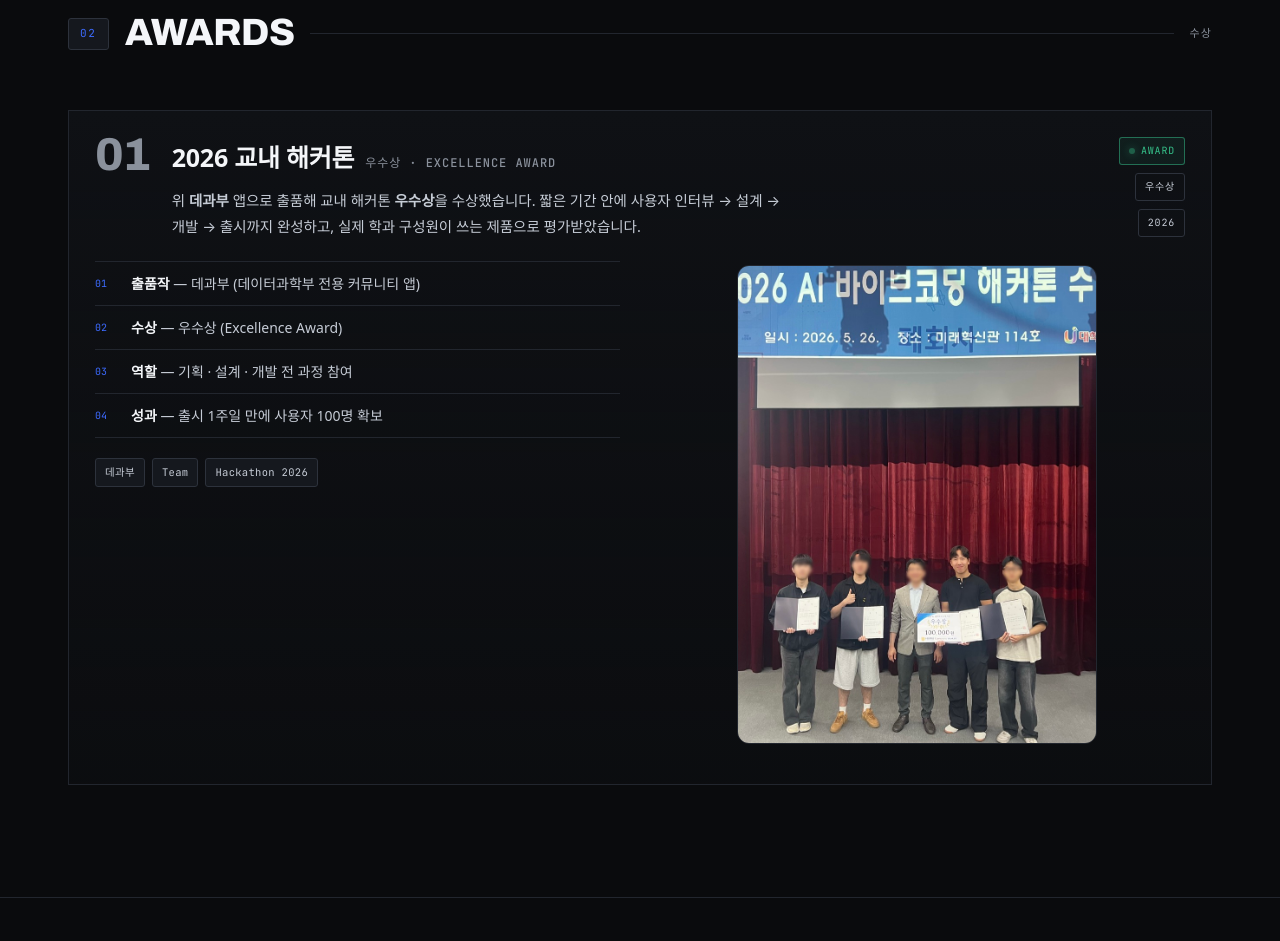
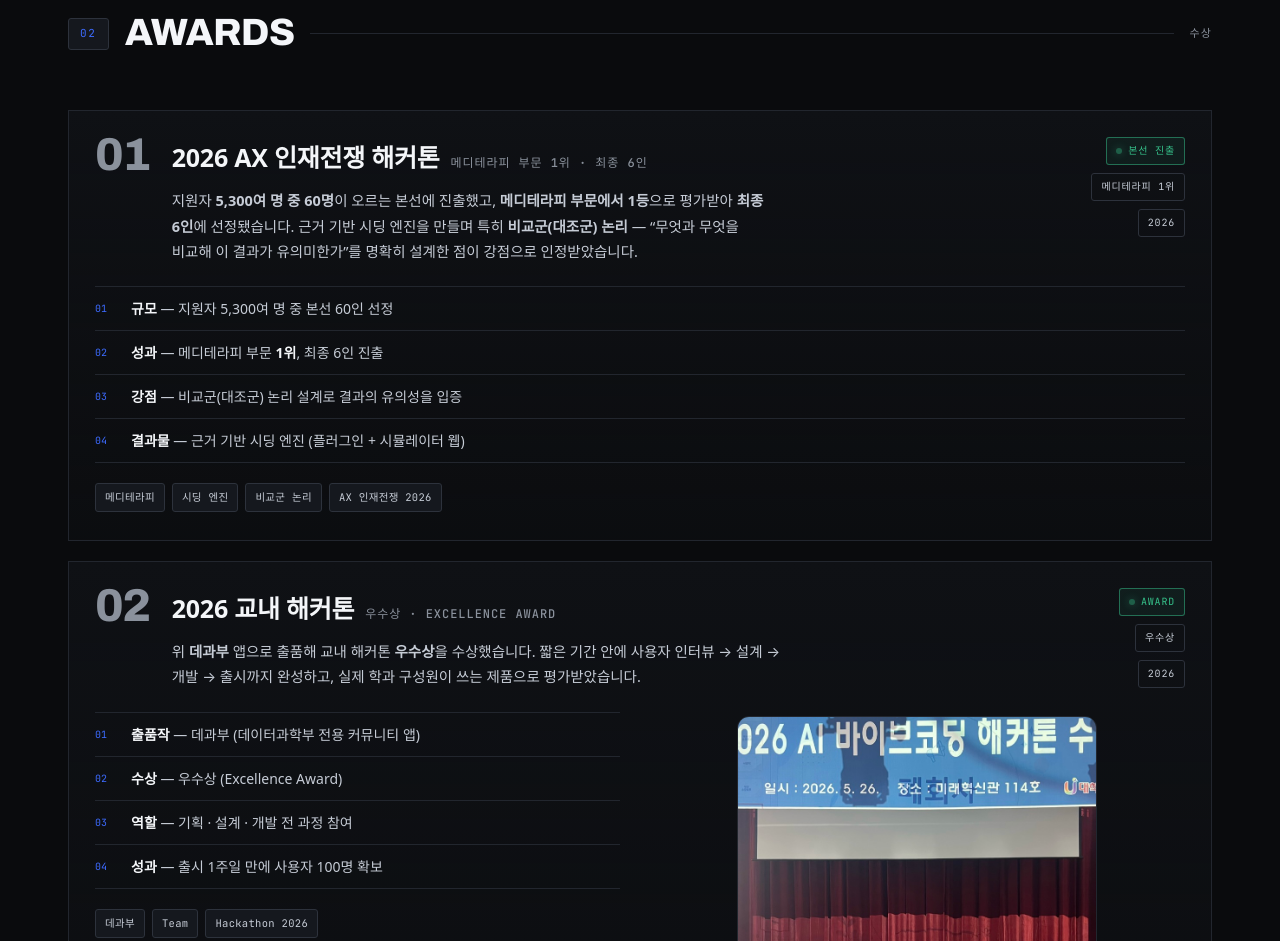
Before and after one commit to yunsulee2/portfolio, a plain HTML site: page index.html in a window 1280 px wide. Shown: the part 9446-10387 px from the top of the page. Drawn offline with Linux system fonts and the light colour scheme; a web font is replaced by a local one.

Commit message:
이력 추가: AX 인재전쟁 해커톤 본선(메디테라피 부문 1위·최종 6인)
- Awards 섹션 최상단(01)에 AX 인재전쟁 해커톤 본선 진출 이력 추가
  (지원자 5,300여 명 중 본선 60인, 메디테라피 부문 1위, 최종 6인)
- 비교군(대조군) 논리 설계를 핵심 강점으로 강조
- 기존 교내 해커톤 우수상 항목을 02로 재정렬

Co-Authored-By: Claude Opus 4.8 (1M context) <noreply@anthropic.com>

```diff
--- a/index.html
+++ b/index.html
@@ -716,10 +716,39 @@ footer .fin{display:flex;justify-content:space-between;align-items:center;flex-w
 <section id="awards"><div class="wrap">
   <div class="shead rev"><span class="tag">02</span><h2>Awards</h2><span class="ln"></span><span class="kr">수상</span></div>
 
-  <!-- 01 2026 교내 해커톤 우수상 -->
+  <!-- 01 2026 AX 인재전쟁 해커톤 본선 -->
   <div class="entry rev">
     <div class="ehead">
       <div class="eindex">01</div>
+      <div class="etitle">
+        <h3>2026 AX 인재전쟁 해커톤 <span class="en">메디테라피 부문 1위 · 최종 6인</span></h3>
+        <p class="desc">지원자 <b>5,300여 명 중 60명</b>이 오르는 본선에 진출했고, <b>메디테라피 부문에서 1등</b>으로 평가받아 <b>최종 6인</b>에 선정됐습니다. 근거 기반 시딩 엔진을 만들며 특히 <b>비교군(대조군) 논리</b> — “무엇과 무엇을 비교해 이 결과가 유의미한가”를 명확히 설계한 점이 강점으로 인정받았습니다.</p>
+      </div>
+      <div class="especs">
+        <span class="chip live"><span class="d"></span>본선 진출</span>
+        <span class="chip">메디테라피 1위</span>
+        <span class="chip">2026</span>
+      </div>
+    </div>
+    <div class="ebody solo">
+      <div>
+        <ul class="feats">
+          <li><span class="ix">01</span><span><b>규모</b> — 지원자 5,300여 명 중 본선 60인 선정</span></li>
+          <li><span class="ix">02</span><span><b>성과</b> — 메디테라피 부문 <b>1위</b>, 최종 6인 진출</span></li>
+          <li><span class="ix">03</span><span><b>강점</b> — 비교군(대조군) 논리 설계로 결과의 유의성을 입증</span></li>
+          <li><span class="ix">04</span><span><b>결과물</b> — 근거 기반 시딩 엔진 (플러그인 + 시뮬레이터 웹)</span></li>
+        </ul>
+        <div class="metarow">
+          <div class="tech"><span class="tag">메디테라피</span><span class="tag">시딩 엔진</span><span class="tag">비교군 논리</span><span class="tag">AX 인재전쟁 2026</span></div>
+        </div>
+      </div>
+    </div>
+  </div>
+
+  <!-- 02 2026 교내 해커톤 우수상 -->
+  <div class="entry rev">
+    <div class="ehead">
+      <div class="eindex">02</div>
       <div class="etitle">
         <h3>2026 교내 해커톤 <span class="en">우수상 · Excellence Award</span></h3>
         <p class="desc">위 <b>데과부</b> 앱으로 출품해 교내 해커톤 <b>우수상</b>을 수상했습니다. 짧은 기간 안에 사용자 인터뷰 → 설계 → 개발 → 출시까지 완성하고, 실제 학과 구성원이 쓰는 제품으로 평가받았습니다.</p>
```
